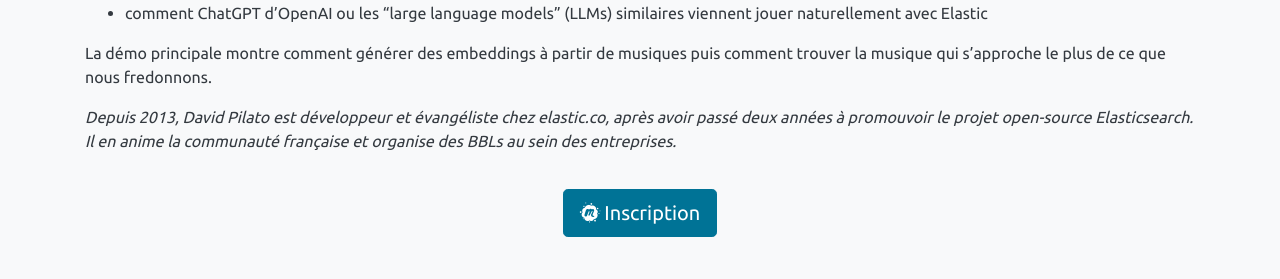
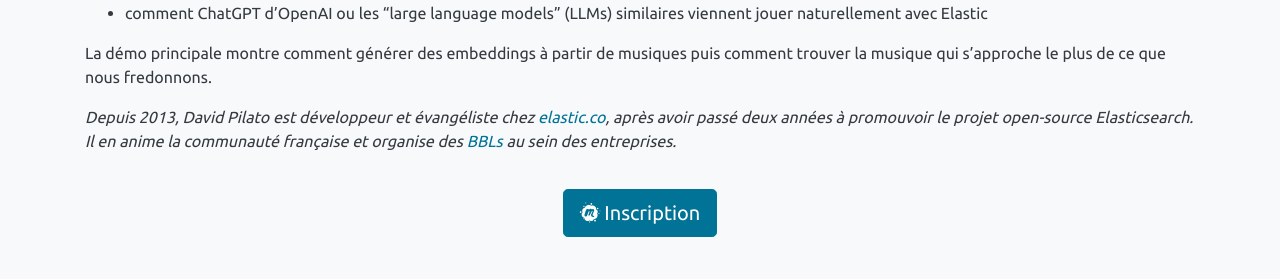
Before and after one commit to lyonjug/lyonjug.org, a Jekyll site: the page built from _posts/2024-05-16-la-recherche-a-lheure-de-l-ia.md, in a window 1280 px wide and 970 px high. Shown: the part 511-790 px from the top of the window. Built offline with Jekyll 4.4.1, drawn with Linux system fonts in a browser that asks for light colours; part of the change alters nothing that is shown.

```diff
--- a/_posts/2024-05-16-la-recherche-a-lheure-de-l-ia.md
+++ b/_posts/2024-05-16-la-recherche-a-lheure-de-l-ia.md
@@ -16,5 +16,5 @@ Cette conférence donne un aperçu de :
 
 La démo principale montre comment générer des embeddings à partir de musiques puis comment trouver la musique qui s'approche le plus de ce que nous fredonnons.
 
-_Depuis 2013, David Pilato est développeur et évangéliste chez elastic.co, après avoir passé deux années à promouvoir le projet open-source Elasticsearch.
-Il en anime la communauté française et organise des BBLs au sein des entreprises._
+_Depuis 2013, David Pilato est développeur et évangéliste chez [elastic.co](https://elastic.co), après avoir passé deux années à promouvoir le projet open-source Elasticsearch.
+Il en anime la communauté française et organise des [BBLs](https://www.elastic.co/blog/free-lunch-for-open-source-engineers) au sein des entreprises._
```
